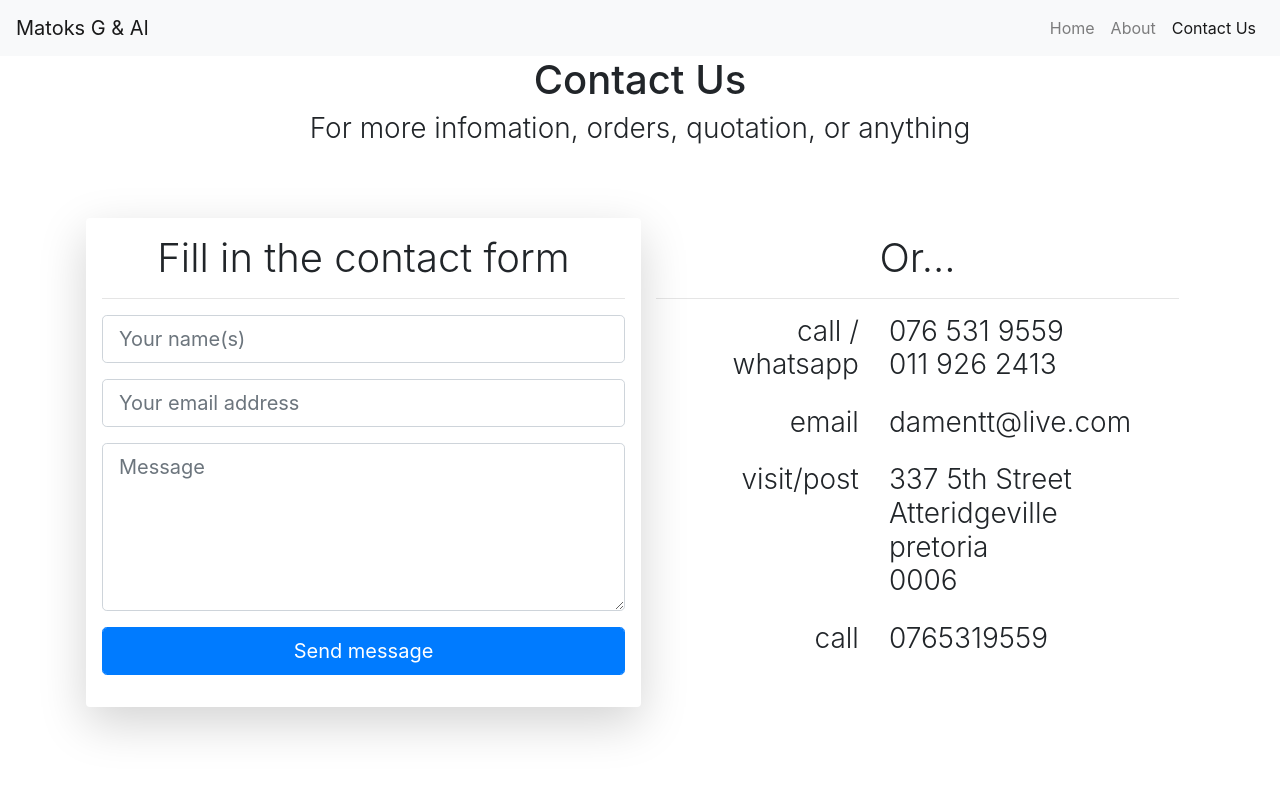
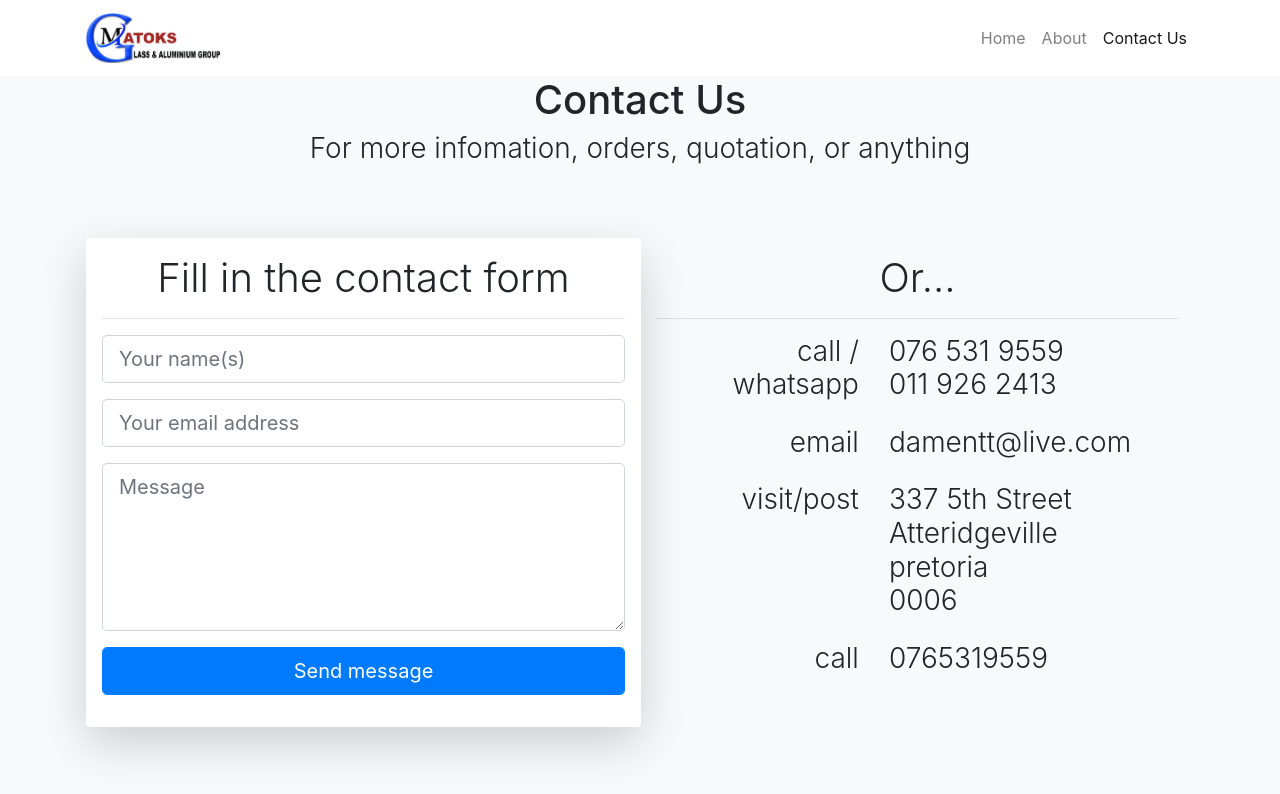
Before and after one commit to Damentt/matoks_landing_page, a plain HTML site: page contactUs.html in a window 1280 px wide. Drawn offline with nearby package versions, Linux system fonts and the light colour scheme.

Commit message:
Added a logo on the contact us page

```diff
--- a/contactUs.html
+++ b/contactUs.html
@@ -10,9 +10,10 @@
 
     <title>Hello, world!</title>
   </head>
-  <body>
-    <nav class="navbar navbar-expand-sm navbar-light bg-light">
-        <a class="navbar-brand" href="#">Matoks G & Al</a>
+  <body class="bg-light">
+    <nav class="navbar navbar-expand-sm navbar-light bg-white">
+        <div class="container-lg">
+            <a class="navbar-brand" href="#"><img src="site_logo.jpeg" height="50" /></a>
             <button class="navbar-toggler" type="button" data-toggle="collapse" data-target="#navbarNavAltMarkup" aria-controls="navbarNavAltMarkup" aria-expanded="false" aria-label="Toggle navigation">
                 <span class="navbar-toggler-icon"></span>
             </button>
@@ -21,6 +22,7 @@
                 <a class="nav-item nav-link " href="index.html">Home</a>
                 <a class="nav-item nav-link" href="about.html">About</a>
                 <a class="nav-item nav-link active" href="contactUs.html">Contact Us <span class="sr-only">(current)</span></a>
+                </div>
             </div>
         </div>
     </nav>
```
Also changed, not shown: about.html (+2 -0 lines), index.html (+2 -0 lines), site_logo.jpeg (added). Lines whose indentation alone changed are shown as unchanged.
